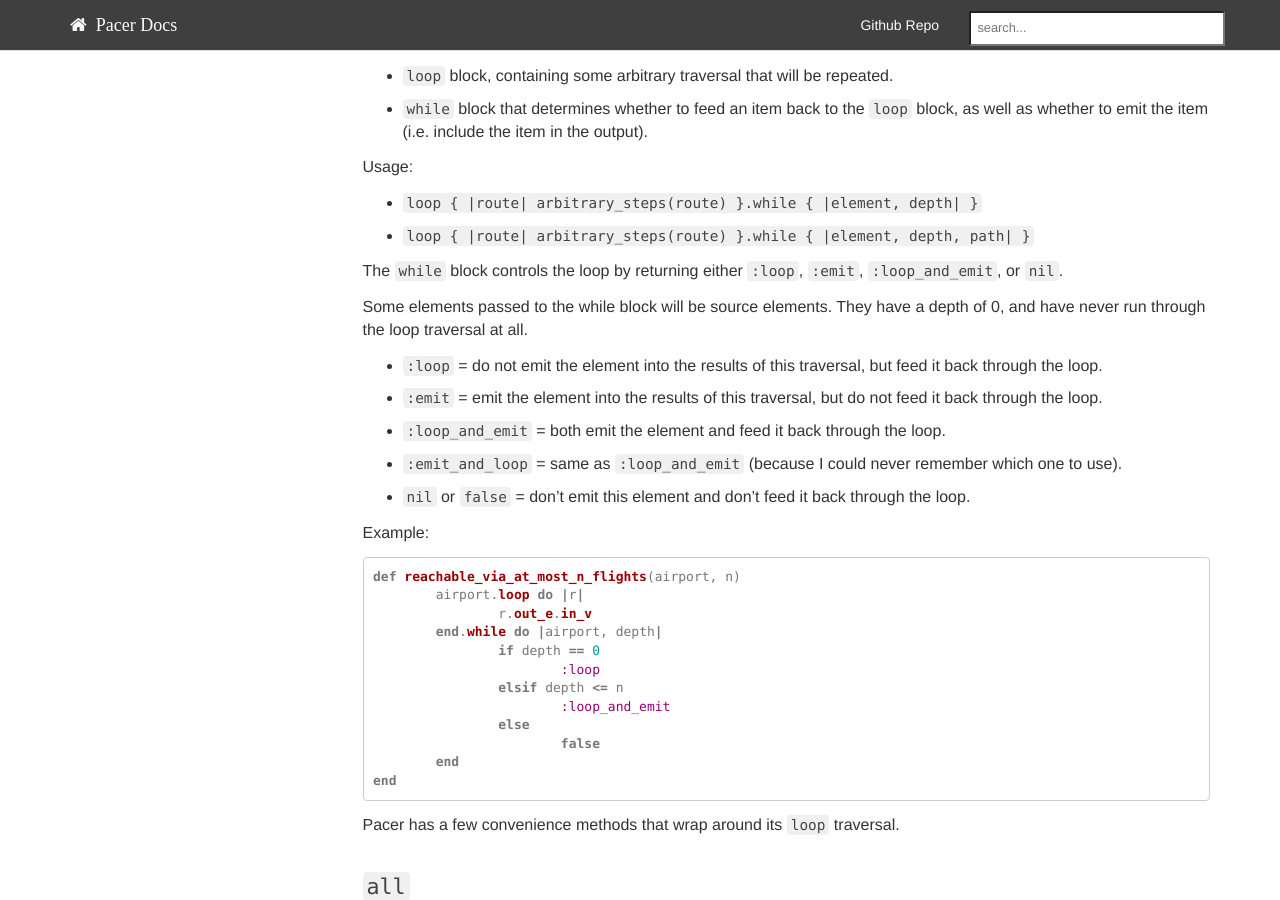
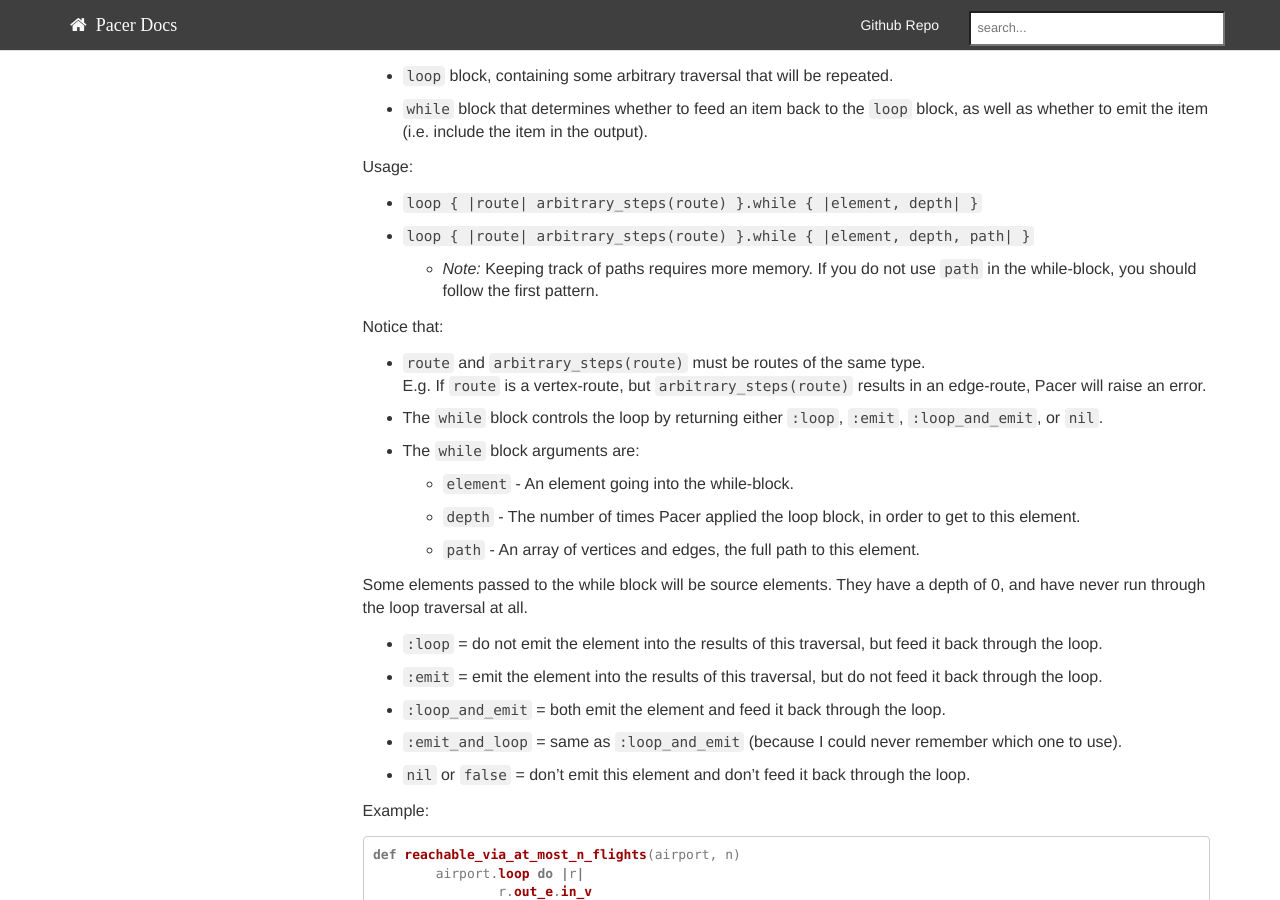
Before and after one commit to pangloss/pacer, a Jekyll site: the page built from pages/routes/routes_traversals.md, in a window 1280 px wide and 900 px high, scrolled down 3490 px. Built offline with Jekyll 4.4.1, drawn with Linux system fonts in a browser that asks for light colours; Markdown is read by kramdown in place of the engine named in the settings; a script that is not in the unit is left out.

Commit message:
Adding info to the docs on the loop method

```diff
--- a/pages/routes/routes_traversals.md
+++ b/pages/routes/routes_traversals.md
@@ -132,9 +132,17 @@ Usage:
 
 - `loop { |route| arbitrary_steps(route) }.while { |element, depth| }`
 - `loop { |route| arbitrary_steps(route) }.while { |element, depth, path| }`
+  - _Note:_ Keeping track of paths requires more memory. If you do not use `path` in the while-block, you should follow the first pattern.
 
+Notice that:
 
-The `while` block controls the loop by returning either `:loop`, `:emit`, `:loop_and_emit`, or `nil`.
+- `route` and `arbitrary_steps(route)` must be routes of the same type.
+  E.g. If `route` is a vertex-route, but `arbitrary_steps(route)` results in an edge-route, Pacer will raise an error.
+- The `while` block controls the loop by returning either `:loop`, `:emit`, `:loop_and_emit`, or `nil`.
+- The `while` block arguments are:
+  - `element` - An element going into the while-block.
+  - `depth` - The number of times Pacer applied the loop block, in order to get to this element.
+  - `path` - An array of vertices and edges, the full path to this element.
 
 Some elements passed to the while block will be source elements. They have a depth of 0, and have never run through the loop traversal at all.
 
```
